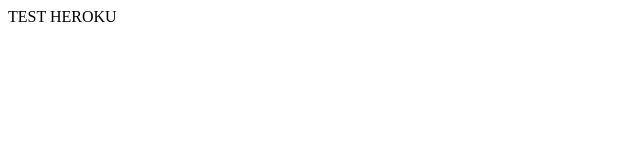
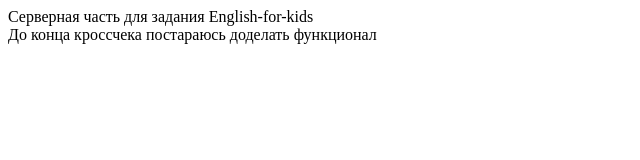
Before and after one commit to drunich-z/hello-world, a website: page public/index.html in a window 1280 px wide. Shown: the whole page, without its empty margins (0-640 px from the left). Drawn offline with Linux system fonts and the light colour scheme.

Commit message:
heroku attempt

```diff
--- a/public/index.html
+++ b/public/index.html
@@ -7,6 +7,7 @@
   <title>Document</title>
 </head>
 <body>
-TEST HEROKU
+Серверная часть для задания English-for-kids <br>
+До конца кроссчека постараюсь доделать функционал
 </body>
 </html>
```
